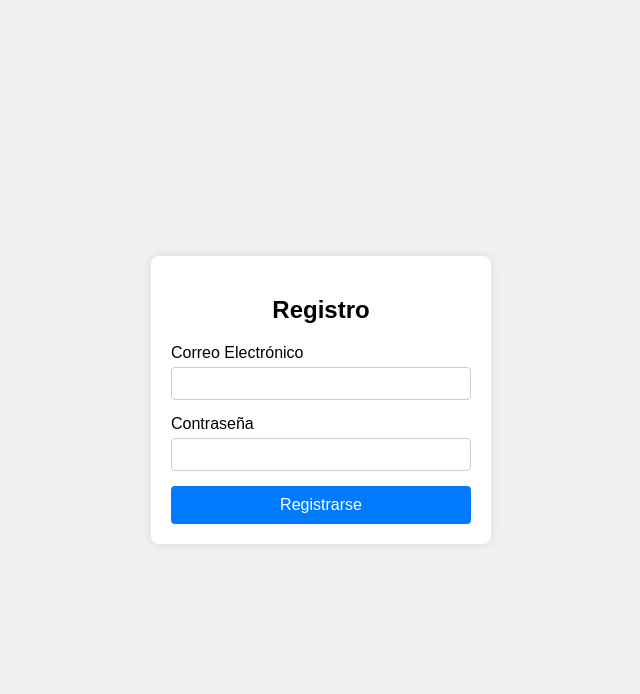
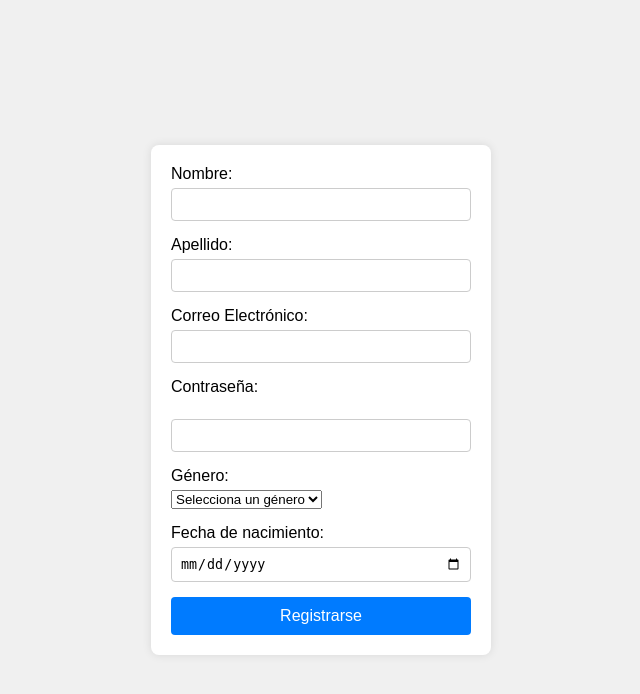
Before and after one commit to Eltrick0911/Habitos, a PHP site: template Src/Routes/views/register.php in a window 1280 px wide. Shown: the top 694 px of the page, without its empty margins (319-959 px from the left). Run offline with PHP 8.4, Linux system fonts and the light colour scheme; the template is opened without the code that fills it, so the values that code supplies are empty.

Commit message:
Modificacion dell registro

```diff
--- a/Public/Index.php
+++ b/Public/Index.php
@@ -23,11 +23,9 @@ if ($requestMethod == 'GET' && $path[0] == 'login') {
 } else {
     include '../routes/routes.php';
 }
-?
 
-<?php
-use App\config\errorlogs;
-use App\config\responseHTTP;
+
+
 require dirname(__DIR__).'/vendor/autoload.php';
 errorlogs::activa_error_logs();
 if(isset($_GET['route'])){
--- /dev/null
+++ b/Public/js/ScriptRegistro.js
@@ -0,0 +1,66 @@
+function validarRegistro() {
+    var nombre = document.getElementById("nombre").value;
+    var apellido = document.getElementById("apellido").value;
+    var correo = document.getElementById("email").value;
+    var contrasena = document.getElementById("password").value;
+    var genero = document.getElementById("genero").value;
+    var fechaNacimiento = document.getElementById("fechaNacimiento").value;
+
+    // Validar nombre y apellido (solo letras y espacios)
+    var expRegNombreApellido = /^[a-zA-ZÑñÁáÉéÍíÓóÚúÜü\s]+$/;
+    if (!expRegNombreApellido.test(nombre)) {
+      document.getElementById("nombreError").textContent = "El nombre solo debe contener letras y espacios.";
+      document.getElementById("nombreError").style.display = "block";
+      return false;
+    } else {
+      document.getElementById("nombreError").style.display = "none";
+    }
+    if (!expRegNombreApellido.test(apellido)) {
+      document.getElementById("apellidoError").textContent = "El apellido solo debe contener letras y espacios.";
+      document.getElementById("apellidoError").style.display = "block";
+      return false;
+    } else {
+      document.getElementById("apellidoError").style.display = "none";
+    }
+
+    // Validar correo electrónico
+    var expRegCorreo = /^\w+([\.-]?\w+)*@\w+([\.-]?\w+)*(\.\w{2,4})+$/;
+    if (!expRegCorreo.test(correo)) {
+      document.getElementById("emailError").textContent = "Por favor, ingrese un correo electrónico válido.";
+      document.getElementById("emailError").style.display = "block";
+      return false;
+    } else {
+      document.getElementById("emailError").style.display = "none";
+    }
+
+    // Validar contraseña (mayor a 6 elementos y al menos y debe ser especial)
+    var expRegContrasena = /^(?=.*[!@#$%^&*])(?=.{6,})/;
+    if (!expRegContrasena.test(contrasena)) {
+      document.getElementById("passwordError").textContent = "La contraseña debe tener al menos 6 caracteres y al menos un carácter especial.";
+      document.getElementById("passwordError").style.display = "block";
+      return false;
+    } else {
+      document.getElementById("passwordError").style.display = "none";
+    }
+
+    // Validar género
+    if (genero === "") {
+      document.getElementById("generoError").textContent = "Selecciona un género.";
+      document.getElementById("generoError").style.display = "block";
+      return false;
+    } else {
+      document.getElementById("generoError").style.display = "none";
+    }
+
+    // Validar fecha de nacimiento
+    if (fechaNacimiento === "") {
+      document.getElementById("fechaNacimientoError").textContent = "Por favor, ingrese su fecha de nacimiento.";
+      document.getElementById("fechaNacimientoError").style.display = "block";
+      return false;
+    } else {
+      document.getElementById("fechaNacimientoError").style.display = "none";
+    }
+
+    // Si todas las validaciones pasan, el formulario se enviará
+    return true;
+  }
--- a/Src/Config/responseHTTP.php
+++ b/Src/Config/responseHTTP.php
@@ -9,8 +9,8 @@ Class responseHTTP{
        'data'=>''
     );
     final public static function status200(string $res){
-        self::$mensajee['status']= '200';
-        self::$mensajee['status']= $res;
+        self::$mensaje['status']= '200';
+        self::$mensaje['status']= $res;
         http_response_code(200);
 
     }
--- a/Src/Routes/views/Inicio.php
+++ b/Src/Routes/views/Inicio.php
@@ -1,4 +1,3 @@
-
 
 
 <!DOCTYPE html>
@@ -6,7 +5,7 @@
 <head>
   <meta charset="UTF-8">
   <title>CodePen - Healthcare Inicio UI</title>
-  <link rel='stylesheet' href='https://use.fontawesome.com/releases/v5.4.1/css/all.css'><link rel="stylesheet" href="./styles.css">
+  <link rel='stylesheet' href='https://use.fontawesome.com/releases/v5.4.1/css/all.css'><link rel="stylesheet" href="../../../Public/ccs/style_old.css">
 
 </head>
 <body>
@@ -215,7 +214,7 @@
             </div>
         </main>
     </div>
-    <script src="./js/main.js"></scripts>
+    <script src="../../../Public/js/script_old.js"></scripts>
 <!-- partial -->
   <script src='https://cdn.jsdelivr.net/npm/chart.js@2.8.0'></script>
 <script src='https://cdn.jsdelivr.net/npm/chartjs-plugin-deferred@1.0.1'></script>
--- a/Src/Routes/views/login.php
+++ b/Src/Routes/views/login.php
@@ -4,7 +4,7 @@
     <meta charset="UTF-8">
     <meta name="viewport" content="width=device-width, initial-scale=1.0">
     <title>Inicio de Sesión</title>
-    <link rel="stylesheet" href="../css/styles.css">
+    <link rel="stylesheet" href="../../../Public/ccs/styles.css">
 </head>
 <body>
     <div class="login-container">
@@ -23,6 +23,6 @@
             <button type="submit">Iniciar Sesión</button>
         </form>
     </div>
-    <script src="../js/scripts.js"></script>
+    <script src="../../../Public/js/scripts.js"></script>
 </body>
 </html>
--- a/Src/Routes/views/register.php
+++ b/Src/Routes/views/register.php
@@ -4,25 +4,50 @@
   <meta charset="UTF-8">
   <meta name="viewport" content="width=device-width, initial-scale=1.0">
   <title>Registro</title>
-    <link rel="stylesheet" href="../css/styles.css">
+  <link rel="stylesheet" href="../../../Public/ccs/styles.css">
 </head>
 <body>
   <div class="login-container">
-        <h2>Registro</h2>
-        <form id="registerForm" action="../index.php/register" method="POST">
+    <form action="../index.php/register" method="POST">
       <div class="input-group">
-                <label for="email">Correo Electrónico</label>
+        <label for="nombre">Nombre:</label>
+        <input type="text" id="nombre" name="nombre" required>
+        <span class="error-message" id="nombreError"></span>
+      </div>
+      <div class="input-group">
+        <label for="apellido">Apellido:</label>
+        <input type="text" id="apellido" name="apellido" required>
+        <span class="error-message" id="apellidoError"></span>
+      </div>
+      <div class="input-group">
+        <label for="email">Correo Electrónico:</label>
         <input type="email" id="email" name="email" required>
         <span class="error-message" id="emailError"></span>
       </div>
       <div class="input-group">
-                <label for="password">Contraseña</label>
+        <label for="password">Contraseña:</label>
         <input type="password" id="password" name="password" required>
         <span class="error-message" id="passwordError"></span>
+      </div>
+      <div class="input-group">
+        <label for="genero">Género:</label>
+        <select id="genero" name="genero">
+          <option value="">Selecciona un género</option>
+          <option value="masculino">Masculino</option>
+          <option value="femenino">Femenino</option>
+          <option value="otro">Otro</option>
+        </select>
+        <span class="error-message" id="generoError"></span>
+      </div>
+      <div class="input-group">
+        <label for="fechaNacimiento">Fecha de nacimiento:</label>
+        <input type="date" id="fechaNacimiento" name="fechaNacimiento"
+        required>
+        <span class="error-message" id="fechaNacimientoError"></span>
       </div>
       <button type="submit">Registrarse</button>
     </form>
   </div>
-    <script src="../js/scripts.js"></script>
+  <script src="../../../Public/js/ScriptRegistro.js"></script>
 </body>
 </html>
```
Also changed, not shown: composer.json (+0 -14 lines). Lines whose indentation alone changed are shown as unchanged.
